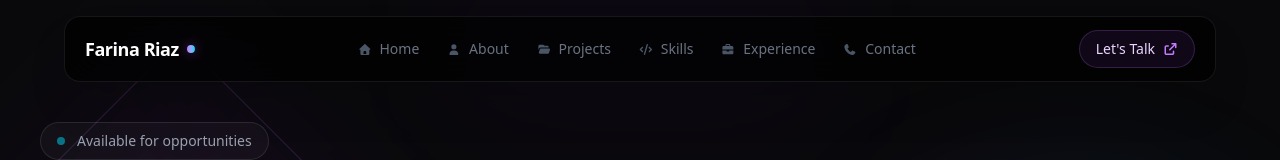
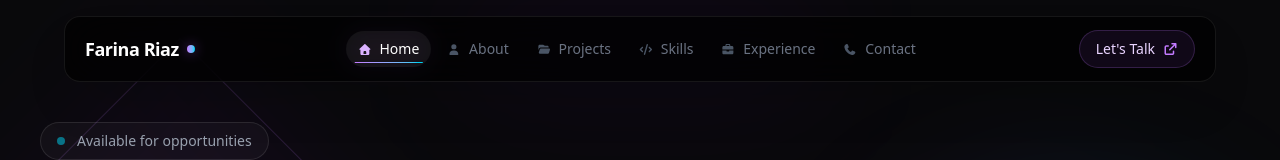
Before and after one commit to farina-riaz-fari/Portfolio, a Next.js app: page / in a window 1280 px wide. Shown: the top 160 px of the page. Built offline with nearby package versions, Linux system fonts and the light colour scheme.

Commit message:
Add active navbar section tracking

```diff
--- a/components/Navbar/index.tsx
+++ b/components/Navbar/index.tsx
@@ -1,6 +1,6 @@
 "use client";
 
-import { useState } from "react";
+import { useEffect, useState } from "react";
 import { FontAwesomeIcon } from "@fortawesome/react-fontawesome";
 import {
   faArrowUpRightFromSquare,
@@ -16,6 +16,7 @@ import {
 
 const Navbar = () => {
   const [isMenuOpen, setIsMenuOpen] = useState(false);
+  const [activeSection, setActiveSection] = useState("home");
 
   const navItems = [
     { label: "Home", href: "#home", icon: faHouse },
@@ -26,7 +27,37 @@ const Navbar = () => {
     { label: "Contact", href: "#contact", icon: faPhone },
   ];
 
-  const handleNavClick = () => {
+  useEffect(() => {
+    const sections = navItems
+      .map((item) => document.getElementById(item.href.replace("#", "")))
+      .filter((section): section is HTMLElement => section !== null);
+
+    if (!sections.length) return;
+
+    const observer = new IntersectionObserver(
+      (entries) => {
+        const visibleSections = entries
+          .filter((entry) => entry.isIntersecting)
+          .sort((a, b) => b.intersectionRatio - a.intersectionRatio);
+
+        if (visibleSections.length > 0) {
+          setActiveSection(visibleSections[0].target.id);
+        }
+      },
+      {
+        root: null,
+        rootMargin: "-25% 0px -55% 0px",
+        threshold: [0.1, 0.25, 0.5, 0.75],
+      }
+    );
+
+    sections.forEach((section) => observer.observe(section));
+
+    return () => observer.disconnect();
+  }, []);
+
+  const handleNavClick = (sectionId: string) => {
+    setActiveSection(sectionId);
     setIsMenuOpen(false);
   };
 
@@ -42,7 +73,7 @@ const Navbar = () => {
             {/* Logo */}
             <a
               href="#home"
-              onClick={handleNavClick}
+              onClick={() => handleNavClick("home")}
               className="group flex items-center gap-2"
             >
               <span className="text-lg font-semibold tracking-tight text-white">
@@ -54,29 +85,59 @@ const Navbar = () => {
 
             {/* Desktop Navigation */}
             <div className="hidden items-center gap-1 md:flex">
-              {navItems.map((item) => (
+              {navItems.map((item) => {
+                const sectionId = item.href.replace("#", "");
+                const isActive = activeSection === sectionId;
+
+                return (
                   <a
                     key={item.href}
                     href={item.href}
-                  className="group relative flex items-center gap-2 rounded-full px-3 py-2 text-sm text-gray-500 transition duration-300 hover:bg-white/[0.04] hover:text-white"
+                    onClick={() => handleNavClick(sectionId)}
+                    className={`group relative flex items-center gap-2 rounded-full px-3 py-2 text-sm transition duration-300 ${
+                      isActive
+                        ? "bg-white/[0.06] text-white"
+                        : "text-gray-500 hover:bg-white/[0.04] hover:text-white"
+                    }`}
                   >
                     <FontAwesomeIcon
                       icon={item.icon}
-                    className="text-[11px] text-gray-600 transition duration-300 group-hover:text-purple-300"
+                      className={`text-[11px] transition duration-300 ${
+                        isActive
+                          ? "text-purple-300"
+                          : "text-gray-600 group-hover:text-purple-300"
+                      }`}
                     />
 
                     <span>{item.label}</span>
 
-                  {/* Hover indicator */}
-                  <span className="absolute bottom-1 left-1/2 h-px w-0 -translate-x-1/2 bg-gradient-to-r from-purple-400 to-cyan-400 transition-all duration-300 group-hover:w-4/5" />
+                    {/* Active / Hover indicator */}
+                    <span
+                      className={`absolute bottom-1 left-1/2 h-px -translate-x-1/2 bg-gradient-to-r from-purple-400 to-cyan-400 transition-all duration-300 ${
+                        isActive ? "w-4/5" : "w-0 group-hover:w-4/5"
+                      }`}
+                    />
+
+                    {/* Active glow */}
+                    <span
+                      className={`pointer-events-none absolute inset-0 -z-10 rounded-full bg-purple-500/5 blur-md transition-opacity duration-300 ${
+                        isActive ? "opacity-100" : "opacity-0"
+                      }`}
+                    />
                   </a>
-              ))}
+                );
+              })}
             </div>
 
             {/* Desktop CTA */}
             <a
               href="#contact"
-              className="group hidden items-center gap-2 rounded-full border border-purple-400/20 bg-purple-500/[0.08] px-4 py-2 text-sm font-medium text-purple-200 transition-all duration-300 hover:-translate-y-0.5 hover:border-purple-400/40 hover:bg-purple-500/[0.15] md:flex"
+              onClick={() => handleNavClick("contact")}
+              className={`group hidden items-center gap-2 rounded-full border px-4 py-2 text-sm font-medium transition-all duration-300 hover:-translate-y-0.5 md:flex ${
+                activeSection === "contact"
+                  ? "border-purple-400/40 bg-purple-500/[0.15] text-purple-100"
+                  : "border-purple-400/20 bg-purple-500/[0.08] text-purple-200 hover:border-purple-400/40 hover:bg-purple-500/[0.15]"
+              }`}
             >
               <span>Let&apos;s Talk</span>
 
@@ -109,17 +170,29 @@ const Navbar = () => {
             }`}
           >
             <div className="space-y-1 py-4">
-              {navItems.map((item) => (
+              {navItems.map((item) => {
+                const sectionId = item.href.replace("#", "");
+                const isActive = activeSection === sectionId;
+
+                return (
                   <a
                     key={item.href}
                     href={item.href}
-                  onClick={handleNavClick}
-                  className="group flex items-center justify-between rounded-xl px-4 py-3 text-sm text-gray-400 transition duration-300 hover:bg-white/[0.04] hover:text-white"
+                    onClick={() => handleNavClick(sectionId)}
+                    className={`group flex items-center justify-between rounded-xl px-4 py-3 text-sm transition duration-300 ${
+                      isActive
+                        ? "bg-white/[0.06] text-white"
+                        : "text-gray-400 hover:bg-white/[0.04] hover:text-white"
+                    }`}
                   >
                     <span className="flex items-center gap-3">
                       <FontAwesomeIcon
                         icon={item.icon}
-                      className="w-4 text-[11px] text-gray-600 transition duration-300 group-hover:text-purple-300"
+                        className={`w-4 text-[11px] transition duration-300 ${
+                          isActive
+                            ? "text-purple-300"
+                            : "text-gray-600 group-hover:text-purple-300"
+                        }`}
                       />
 
                       {item.label}
@@ -127,21 +200,24 @@ const Navbar = () => {
 
                     <span
                       className={`h-1.5 w-1.5 rounded-full transition duration-300 ${
-                      item.label === "Home" || item.label === "Experience"
-                        ? "bg-purple-400/50 group-hover:bg-purple-300"
-                        : item.label === "About" || item.label === "Skills"
-                          ? "bg-blue-400/50 group-hover:bg-blue-300"
-                          : "bg-cyan-400/50 group-hover:bg-cyan-300"
+                        isActive
+                          ? "bg-gradient-to-r from-purple-400 to-cyan-400 shadow-[0_0_8px_rgba(168,85,247,0.7)]"
+                          : "bg-gray-700 group-hover:bg-purple-300"
                       }`}
                     />
                   </a>
-              ))}
+                );
+              })}
 
               {/* Mobile CTA */}
               <a
                 href="#contact"
-                onClick={handleNavClick}
-                className="mt-2 flex items-center justify-center gap-2 rounded-xl border border-purple-400/20 bg-purple-500/[0.08] px-4 py-3 text-sm font-medium text-purple-200 transition duration-300 hover:border-purple-400/40 hover:bg-purple-500/[0.14]"
+                onClick={() => handleNavClick("contact")}
+                className={`mt-2 flex items-center justify-center gap-2 rounded-xl border px-4 py-3 text-sm font-medium transition duration-300 ${
+                  activeSection === "contact"
+                    ? "border-purple-400/40 bg-purple-500/[0.15] text-purple-100"
+                    : "border-purple-400/20 bg-purple-500/[0.08] text-purple-200 hover:border-purple-400/40 hover:bg-purple-500/[0.14]"
+                }`}
               >
                 <FontAwesomeIcon icon={faPhone} className="text-xs" />
 
```
Lines whose indentation alone changed are shown as unchanged.
